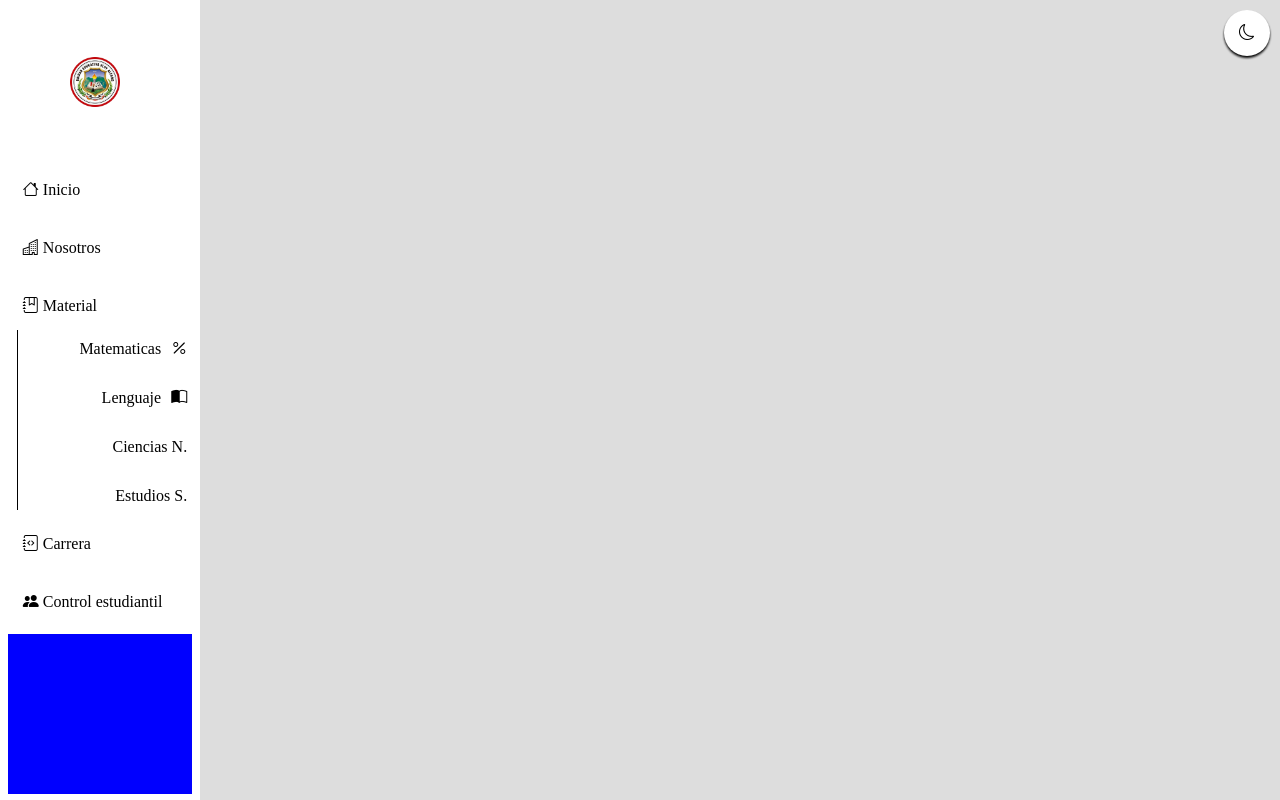
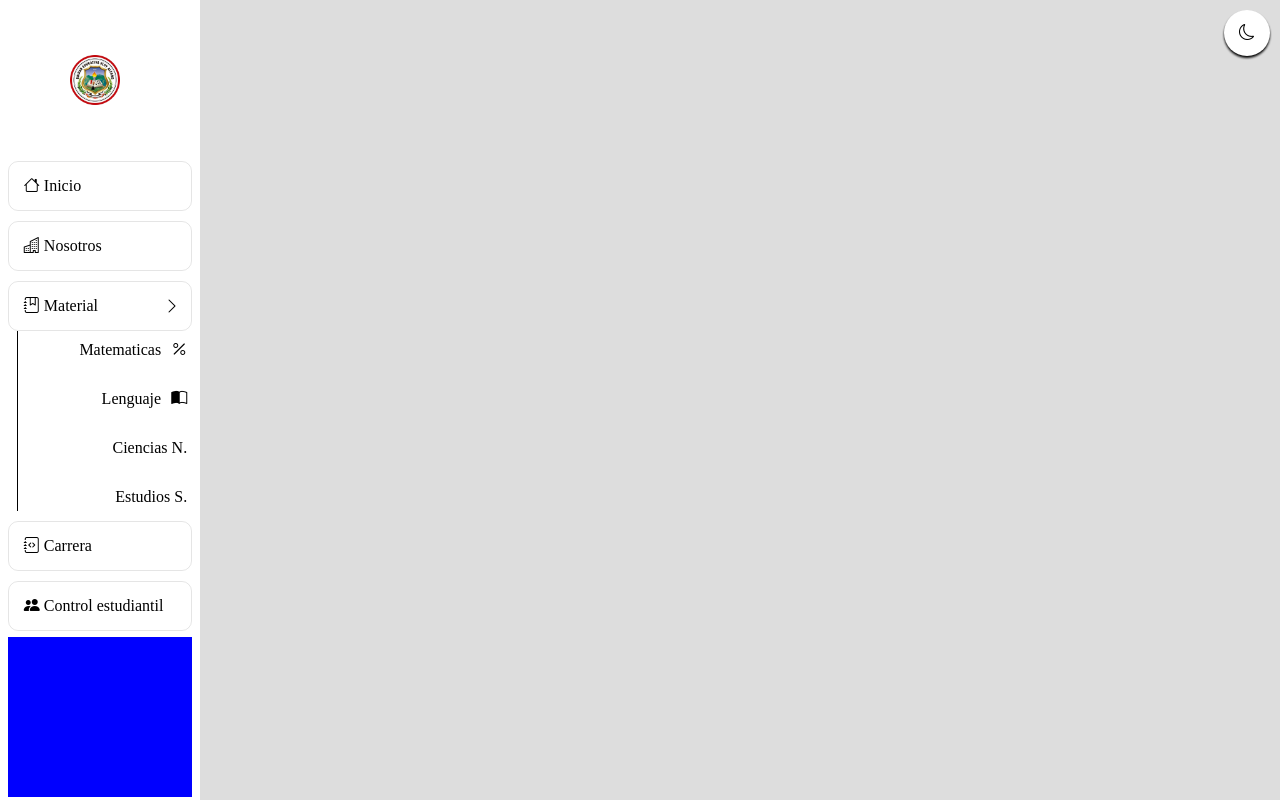
Before and after one commit to mateo0A/principal, a plain HTML site: page index.html in a window 1280 px wide. Both pictures are taken after a click on the element "Material". Drawn offline with nearby package versions, Linux system fonts and the light colour scheme.

Commit message:
segundo cambio

```diff
--- a/Javascript/submenu.js
+++ b/Javascript/submenu.js
@@ -1,7 +1,7 @@
 
 
 let itemClick=document.querySelector('.item-lits--click')
-
+const icon =document.querySelector('.chevDown')
 itemClick.addEventListener('click',()=>{
 
     let secondItem=itemClick.nextElementSibling
@@ -11,13 +11,17 @@ itemClick.addEventListener('click',()=>{
         let textTit=document.querySelector('.titleText')
 
         textTit.classList.add('close')
-
+        icon.classList.add("Rot")
     }else{
         let textTit=document.querySelector('.titleText')
         textTit.classList.remove('close')
+        icon.classList.remove("Rot")
+
+
+
     }
     secondItem.style.height=`${heigthh}px`
-    console.log(secondItem.clientHeight);
+    console.log(1);
 
 
 })
--- a/index.html
+++ b/index.html
@@ -46,9 +46,10 @@
                 </a>
             </li>
             <li class="item-lits show ">
-                <aside href="" class="nav-link item-lits--click">
+                <aside  class="nav-link item-lits--click">
                     <i class="bi bi-journal-bookmark"></i>
                     <span class="text-link">Material</span>
+                    <i class="bi bi-chevron-down chevDown"></i>
                 </aside>
                 <ul class="list-inside">
                     <li class="asig1">
--- a/style/menu.css
+++ b/style/menu.css
@@ -40,7 +40,10 @@
 .nav-link{
     width: 100%;
     padding: 15px;
+    border: solid 1px #0000001a;
+    border-radius: 10px;
 }
+
 /*sub menu*/
 .item-lits aside{
     cursor: pointer;
@@ -78,6 +81,19 @@
     align-items: end;
     gap: 1rem;
 
+}
+.item-lits--click{
+    position: relative;
+}
+.chevDown{
+    position: absolute;
+    right: 10px;
+    top: 50%;
+    transform: translateY(-50%)  ;
+    transition: .3s ease-out;
+}
+.chevDown.Rot{
+    transform: translateY(-50%) rotate(-90deg);
 }
 /*______________________________-----------------*/
 /*----------------*/
```
